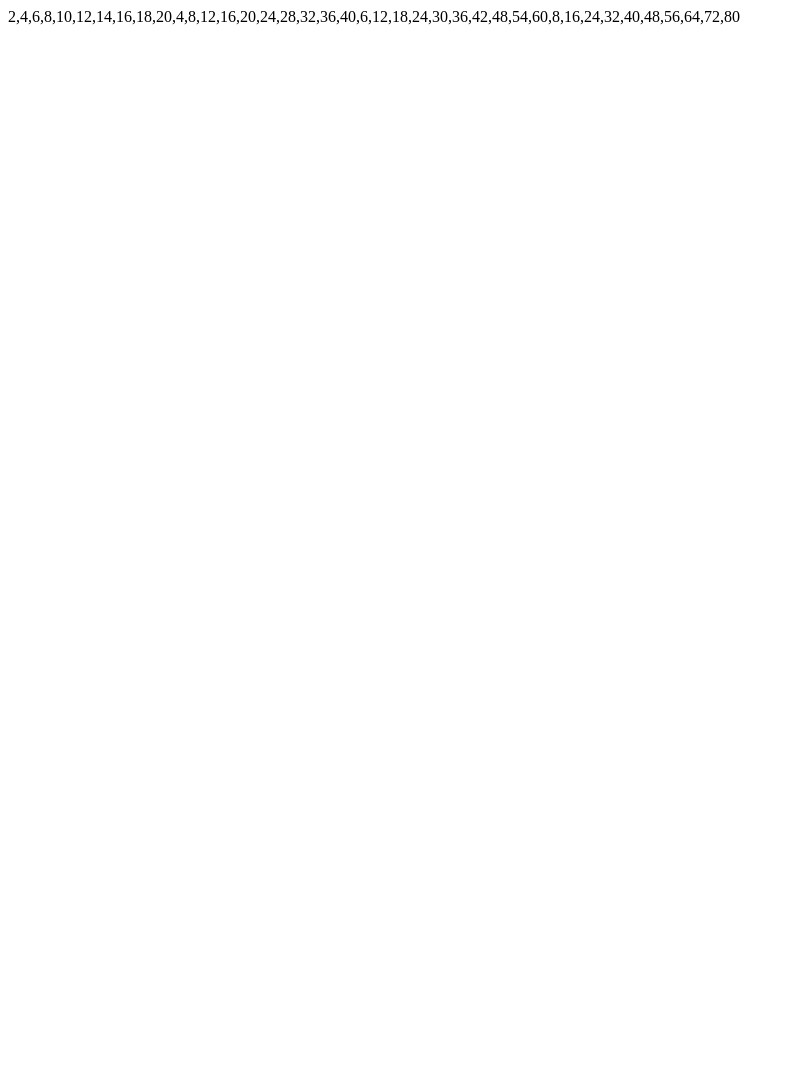
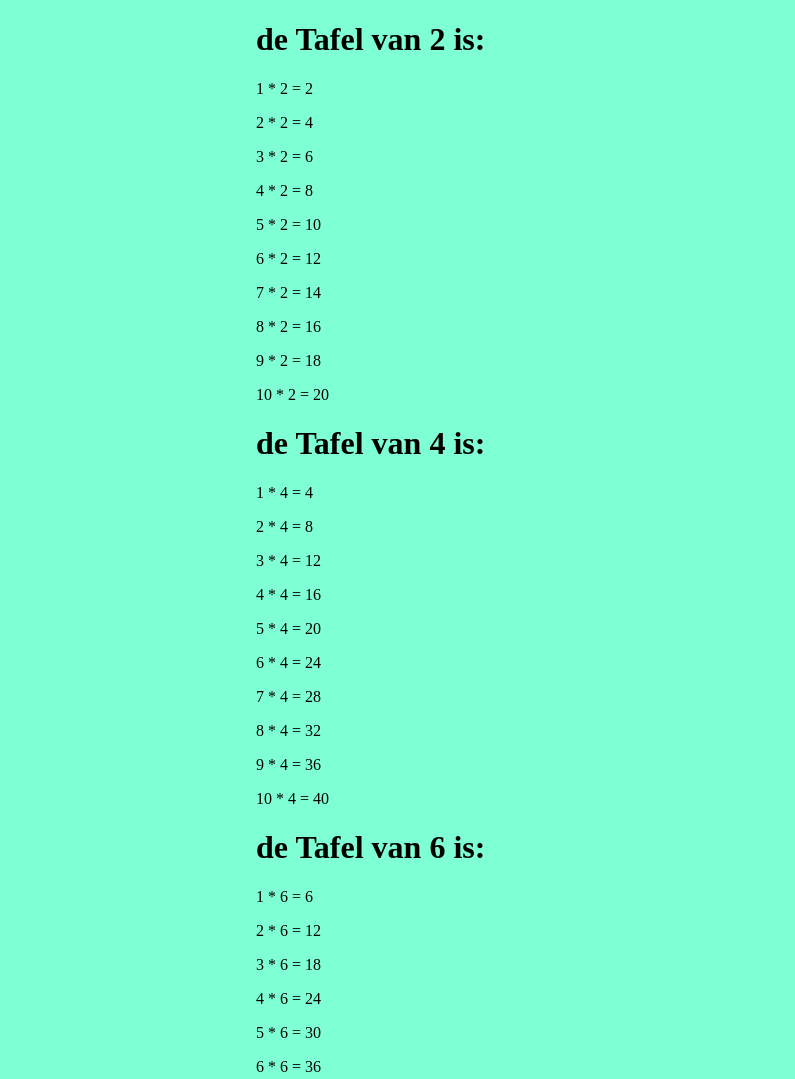
Before and after one commit to MikeMinheere/javaScrip-LAB2, a plain HTML site: page opdracht4/index.html in a window 1280 px wide. Shown: the top 1079 px of the page, without its empty margins (0-795 px from the left). Before the commit the page ends 800 px from the top, so only its background shows below. Drawn offline with Linux system fonts and the light colour scheme.

Commit message:
opdracht 4 afgerond

```diff
--- a/opdracht4/index.html
+++ b/opdracht4/index.html
@@ -3,7 +3,7 @@
     <link rel="stylesheet" href="style.css">
     <title>Opdracht 4</title>
 </head>
-<body>
+<body id="body">
     <script src="index.js"></script>
 </body>
 </html>
--- a/opdracht4/index.js
+++ b/opdracht4/index.js
@@ -1,13 +1,26 @@
-var arrayFactor = [1,2,3,4,5,6,7,8,9,10];
-var arrayNum = [2,4,6,8];
 
-function arraySum(){
-    var sum = []
-    for(i = 0; i < arrayNum.length; i++){
-        for(x = 0; x < arrayFactor.length; x++){
-            sum.push(arrayFactor[x]*arrayNum[i])
+function arrayMultiply(){
+    var arrayFactor = [1,2,3,4,5,6,7,8,9,10];
+    var arrayNum = [2,4,6,8];
+
+    const element = document.getElementById("body");
+
+    for(x = 0; x < arrayNum.length; x++){
+
+        const h1 = document.createElement("h1")
+        const nodeH1 = document.createTextNode(`de Tafel van ${arrayNum[x]} is:`)
+        h1.appendChild(nodeH1)
+        element.appendChild(h1);
+
+        for(i = 0; i < arrayFactor.length; i++){
+            var multiplyStr = `${arrayFactor[i]} * ${arrayNum[x]} = ${arrayFactor[i]*arrayNum[x]}`;
+
+            const para = document.createElement("p");
+            const nodeP = document.createTextNode(multiplyStr);
+
+            para.appendChild(nodeP);
+            element.appendChild(para);
         }
     }
-    return sum;
 }
-document.write(arraySum())
+arrayMultiply()
--- a/opdracht4/style.css
+++ b/opdracht4/style.css
@@ -0,0 +1,6 @@
+body{
+    width: 60%;
+    margin:auto;
+    margin-top: 1%;
+    background-color: aquamarine;
+}
```
Also changed, not shown: 1 other file.
